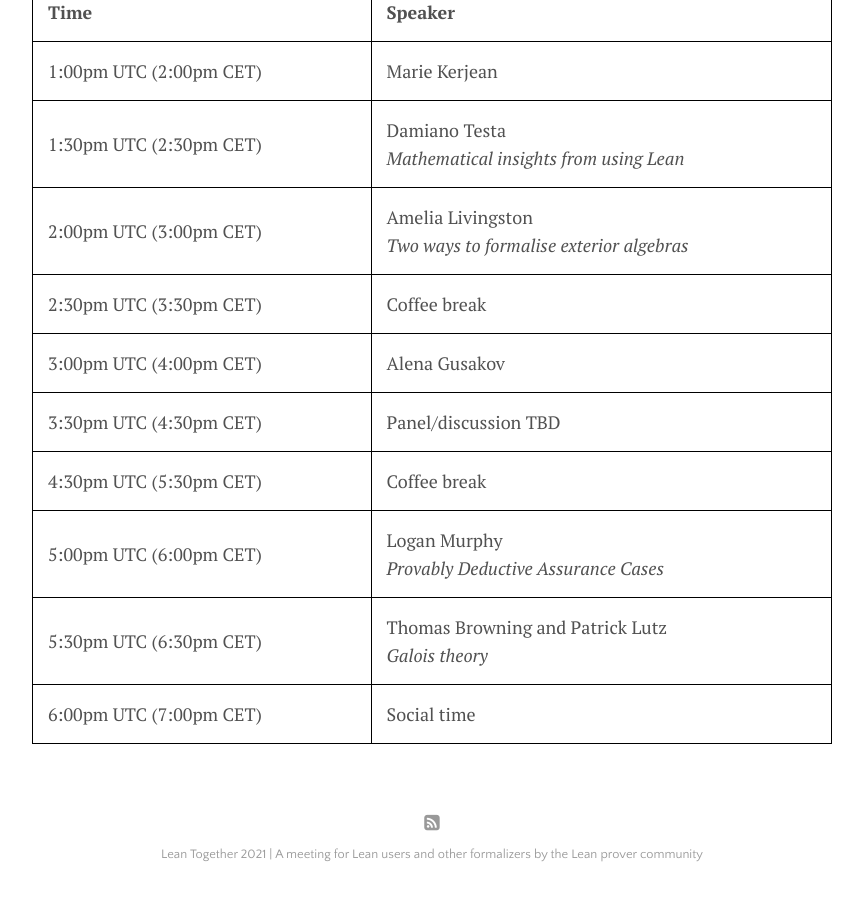
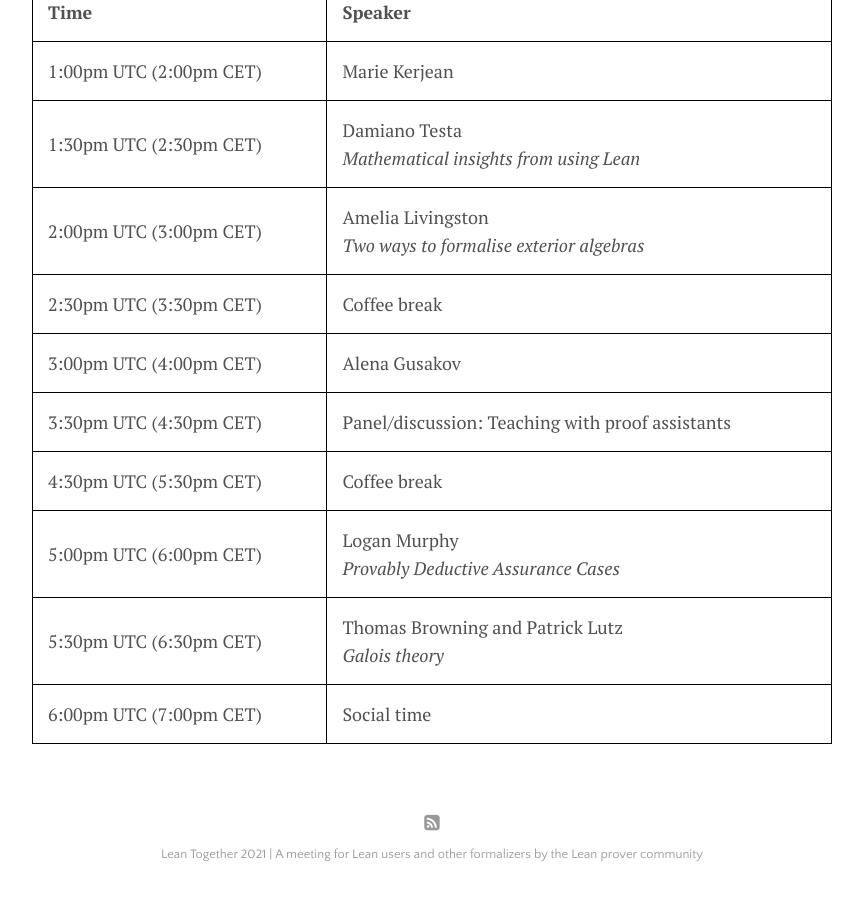
Before and after one commit to leanprover-community/lt2021, a Jekyll site: the page built from schedule.md, in a window 1280 px wide and 900 px high, scrolled down 3264 px. Shown: the whole window, without its empty margins (208-1071 px from the left). Built offline with Jekyll 4.4.1, drawn with Linux system fonts in a browser that asks for light colours.

Commit message:
specify panel topic

```diff
--- a/schedule.md
+++ b/schedule.md
@@ -74,7 +74,7 @@ We will open the room before and after each day's events.
 | <time datetime="2021-01-04T15:00+01:00">3:00pm CET</time> | Amelia Livingston<br>*Two ways to formalise exterior algebras* |
 | <time datetime="2021-01-04T15:30+01:00">3:30pm CET</time> | Coffee break |
 | <time datetime="2021-01-04T16:00+01:00">4:00pm CET</time> | Alena Gusakov |
-| <time datetime="2021-01-04T16:30+01:00">4:30pm CET</time> | Panel/discussion TBD |
+| <time datetime="2021-01-04T16:30+01:00">4:30pm CET</time> | Panel/discussion: Teaching with proof assistants |
 | <time datetime="2021-01-04T17:30+01:00">5:30pm CET</time> | Coffee break |
 | <time datetime="2021-01-04T18:00+01:00">6:00pm CET</time> | Logan Murphy<br>*Provably Deductive Assurance Cases* |
 | <time datetime="2021-01-04T18:30+01:00">6:30pm CET</time> | Thomas Browning and Patrick Lutz<br>*Galois theory* |
```
